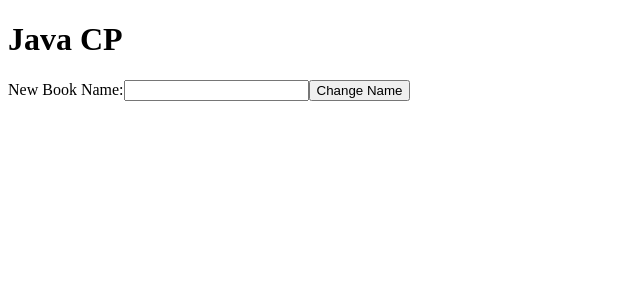
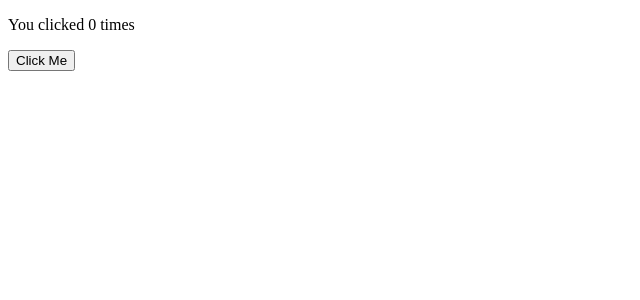
Before and after one commit to suraj-singh12/sem6codes, a React (Create React App) app in the folder web-dev-with-react/react INT252/my-new-app/: page / in a window 1280 px wide. Shown: the top 300 px of the page, without its empty margins (0-640 px from the left). Built offline with nearby package versions, Linux system fonts and the light colour scheme.

Commit message:
useEffect functionality implementation using class components

```diff
--- a/web-dev-with-react/react INT252/my-new-app/src/index.js
+++ b/web-dev-with-react/react INT252/my-new-app/src/index.js
@@ -204,8 +204,8 @@
 
 // States in React
 
-import React from 'react';
-import ReactDOM from 'react-dom/client';
+// import React from 'react';
+// import ReactDOM from 'react-dom/client';
 
 // class Book extends React.Component {
 //     constructor() {
@@ -238,33 +238,33 @@ import ReactDOM from 'react-dom/client';
 
 
 // states using functional components
-import {useState} from 'react';     // will use this useState hook
+// import {useState} from 'react';     // will use this useState hook
 
-const Book = () => {
-    // let state = {
-    //     name: 'Fundamentals of React'
-    // }
-    const [name, setName] = useState('Java CP');        // utilizing the useState hook
+// const Book = () => {
+//     // let state = {
+//     //     name: 'Fundamentals of React'
+//     // }
+//     const [name, setName] = useState('Java CP');        // utilizing the useState hook
 
-    function updateName() {
-        // this.setState({name: 'ReactJS Essentials'});
-        let data = document.getElementById('name');
-        if(data && data.value !== '')
-            setName(data.value);
-    }
-    return (
-        <>
-            <h1>{name}</h1>
-            <label htmlFor="name">
-                New Book Name:
-                <input type="text" id="name" />
-            </label>
-            <button onClick={updateName}>Change Name</button>
-        </>
-    )
-}
-const root = ReactDOM.createRoot(document.getElementById('root'));
-root.render(<Book />);
+//     function updateName() {
+//         // this.setState({name: 'ReactJS Essentials'});
+//         let data = document.getElementById('name');
+//         if(data && data.value !== '')
+//             setName(data.value);
+//     }
+//     return (
+//         <>
+//             <h1>{name}</h1>
+//             <label htmlFor="name">
+//                 New Book Name:
+//                 <input type="text" id="name" />
+//             </label>
+//             <button onClick={updateName}>Change Name</button>
+//         </>
+//     )
+// }
+// const root = ReactDOM.createRoot(document.getElementById('root'));
+// root.render(<Book />);
 
 
 
@@ -277,3 +277,52 @@ root.render(<Book />);
  * There are several built-in hooks in React, including:
  * useState, useEffect, useContext, useReducer, useMemo, useCallBack
  */
+
+
+
+// useEffect
+import React from 'react';
+import ReactDOM from 'react-dom/client';
+
+
+// useEffect implementation in class Components
+class Book extends React.Component {
+    // constructor() {
+    //     super()
+    //     this.state = {
+    //         count : 0
+    //     }
+    //     this.setCount = this.setCount.bind(this);
+    // }
+    state = {
+        count : 0
+    }
+
+    setCount() {
+        let currentCount = this.state.count;
+        this.setState({count : currentCount + 1});
+    }
+
+    componentDidMount() {
+        document.title = `You clicked ${this.state.count} times`;
+    }
+
+    // componentDidUpdate() implements useEffect functionality here
+    componentDidUpdate() {
+        document.title = `You clicked ${this.state.count} times`;
+        const countElement = document.getElementById('count');
+        countElement.textContent = `Counter : ${this.state.count}`;
+    }
+    render() {
+        return (
+            <>
+            <p>You clicked {this.state.count} times</p>
+            <p id="count"></p>
+            <button onClick={this.setCount}>Click Me</button>
+            </>
+        )
+    }
+}
+
+const root = ReactDOM.createRoot(document.getElementById('root'));
+root.render(<Book />);
```
